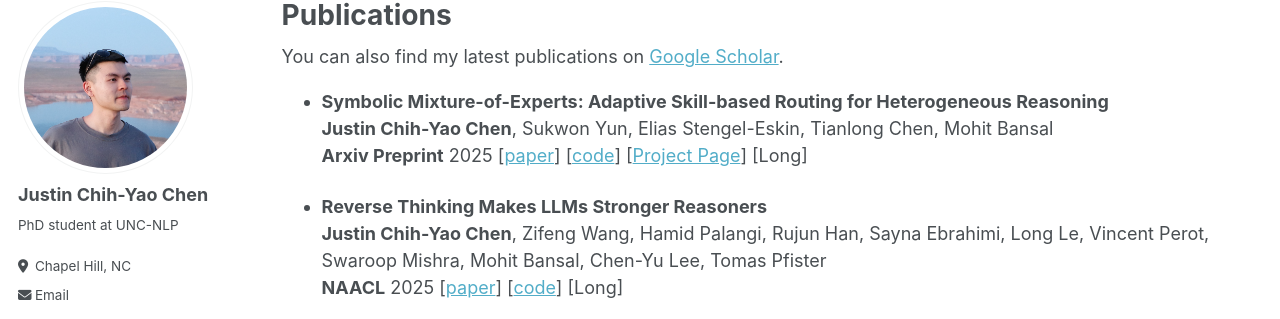
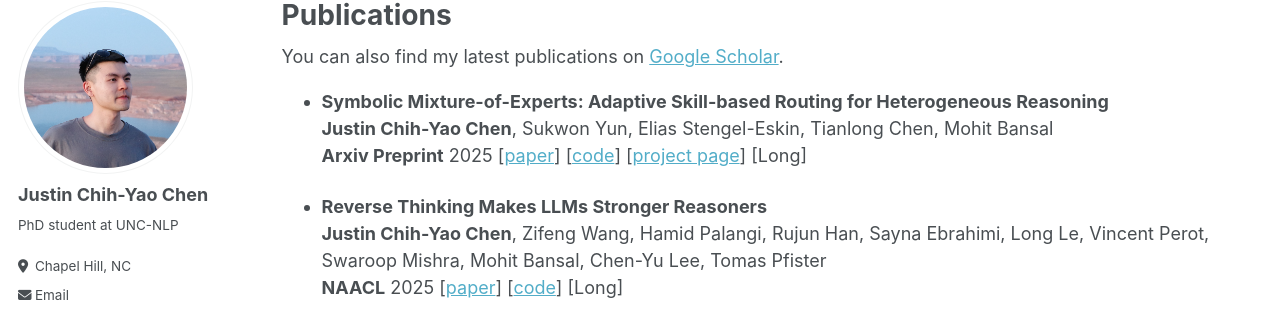
Before and after one commit to dinobby/dinobby.github.io, a Jekyll site: the page built from _pages/publications.md, in a window 1280 px wide and 900 px high. Shown: the part 105-424 px from the top of the window. Built offline with Jekyll 4.4.1, drawn with Linux system fonts in a browser that asks for light colours; some web fonts are replaced.

```diff
--- a/_pages/publications.md
+++ b/_pages/publications.md
@@ -12,7 +12,7 @@ author_profile: true
 {% include base_path %}
 * **Symbolic Mixture-of-Experts: Adaptive Skill-based Routing for Heterogeneous Reasoning**
 **Justin Chih-Yao Chen**, Sukwon Yun, Elias Stengel-Eskin, Tianlong Chen, Mohit Bansal\
-**Arxiv Preprint** 2025 [[paper](https://arxiv.org/abs/2503.05641)] [[code](https://github.com/dinobby/Symbolic-MoE/)] [[Project Page](https://symbolic-moe.github.io/)] [Long]
+**Arxiv Preprint** 2025 [[paper](https://arxiv.org/abs/2503.05641)] [[code](https://github.com/dinobby/Symbolic-MoE/)] [[project page](https://symbolic-moe.github.io/)] [Long]
 
 * **Reverse Thinking Makes LLMs Stronger Reasoners**
 **Justin Chih-Yao Chen**, Zifeng Wang, Hamid Palangi, Rujun Han, Sayna Ebrahimi, Long Le, Vincent Perot, Swaroop Mishra, Mohit Bansal, Chen-Yu Lee, Tomas Pfister\
```
